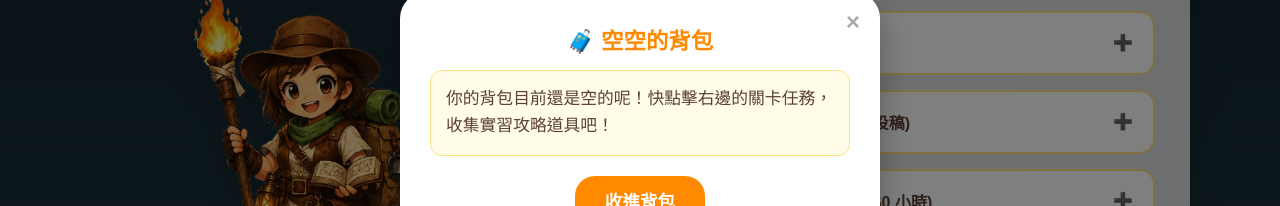
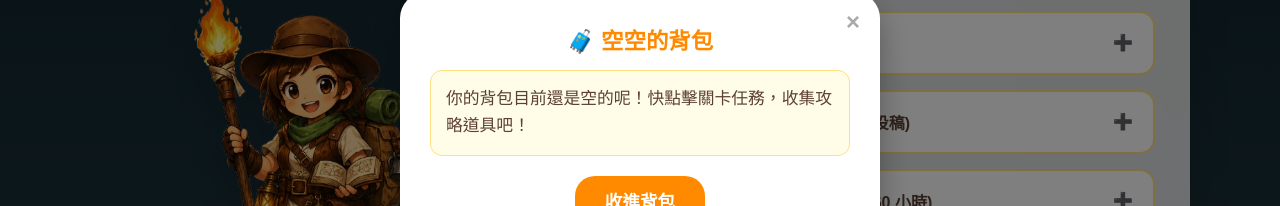
Before and after one commit to carerer02/career, a plain HTML site: page 2026/intern-1/index.html in a window 1280 px wide. Both pictures are taken after a click on the button "🧳 點開引路背包 (檢視道具)". Shown: the part 276-482 px from the top of the page. Drawn offline with Linux system fonts and the light colour scheme.

Commit message:
Update index.html

```diff
--- a/2026/intern-1/index.html
+++ b/2026/intern-1/index.html
@@ -949,7 +949,7 @@
         function openChest() {
             if (collectedTaskIds.size === 0) {
                 modalTitle.innerHTML = "🧳 空空的背包";
-                modalBody.innerHTML = "你的背包目前還是空的呢！快點擊右邊的關卡任務，收集實習攻略道具吧！";
+                modalBody.innerHTML = "你的背包目前還是空的呢！快點擊關卡任務，收集攻略道具吧！";
                 infoModal.classList.add('show');
                 return;
             }
```
